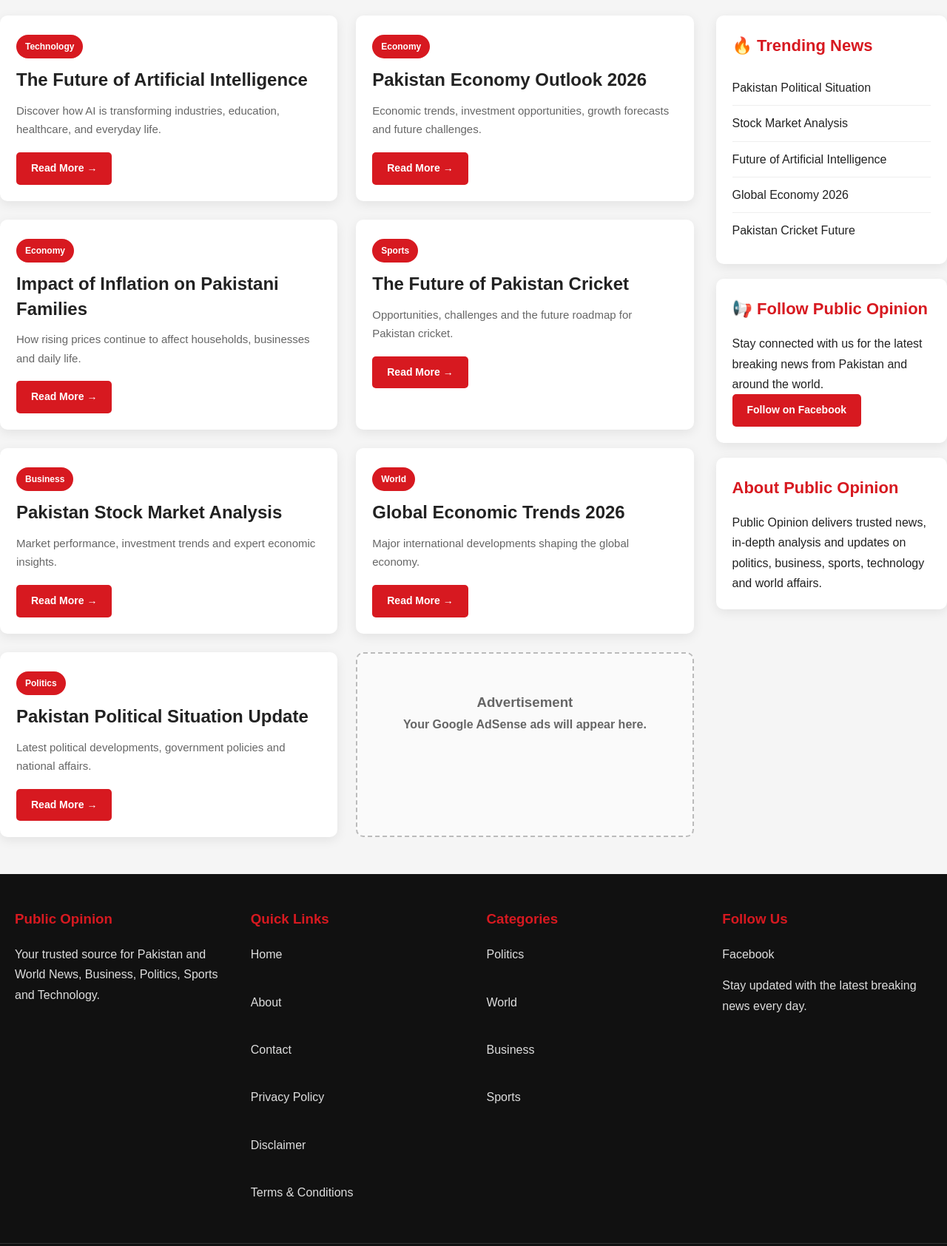
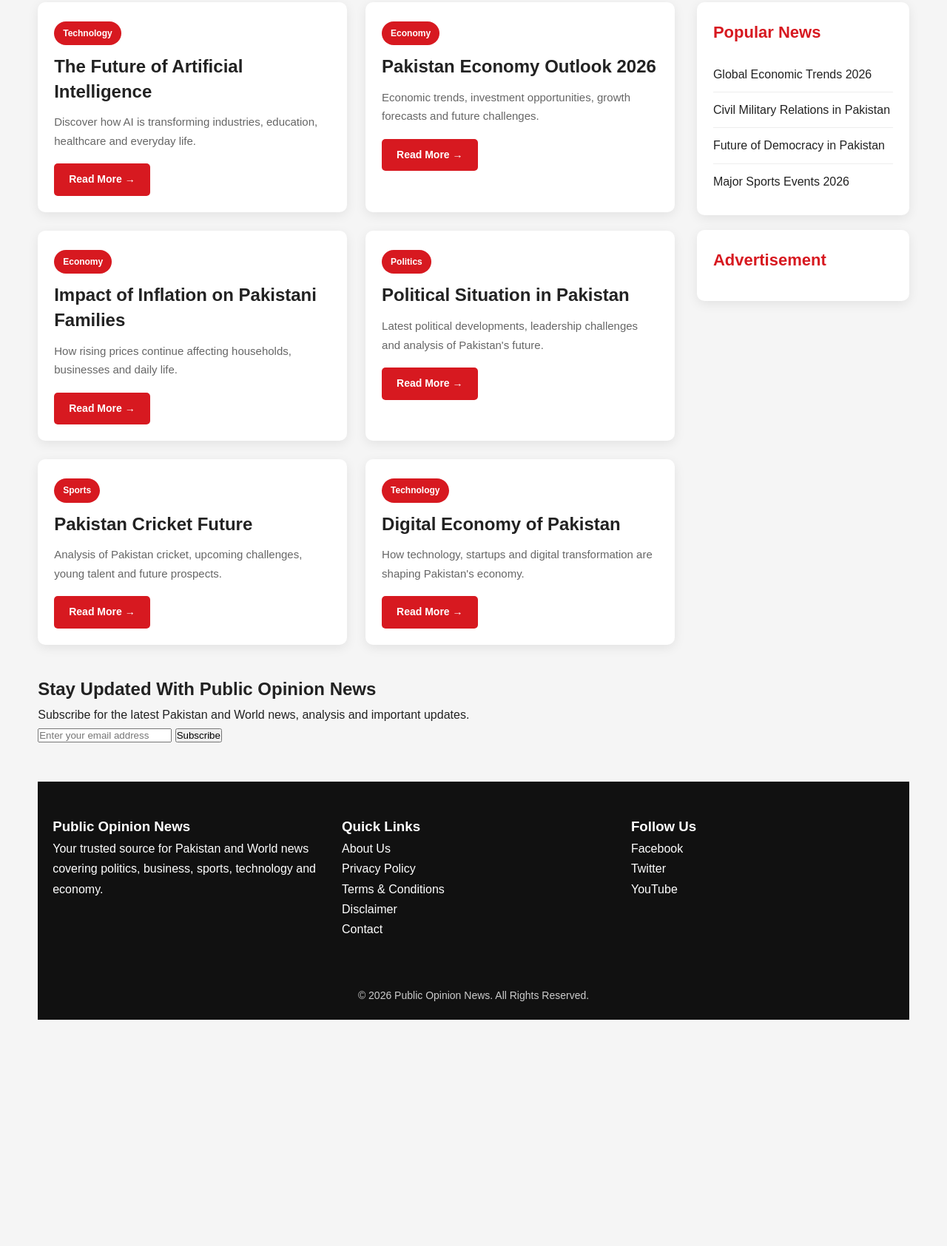
Before and after one commit to Iqbal123456780/public-opinion, a plain HTML site: page index.html in a window 1280 px wide. Shown: the part 788-2473 px from the top of the page at 74% size. After the commit the page ends 2167 px from the top, so only its background shows below. Drawn offline with Linux system fonts and the light colour scheme.

Commit message:
Refactor index.html for improved structure and content

```diff
--- a/index.html
+++ b/index.html
@@ -2,307 +2,718 @@
 <html lang="en">
 
 <head>
+
 <meta charset="UTF-8">
+
 <meta name="viewport" content="width=device-width, initial-scale=1.0">
 
-    <title>Public Opinion News | Pakistan & World Latest News</title>
+
+<title>
+Public Opinion News | Pakistan & World Latest News
+</title>
+
 
 <meta name="description"
-        content="Public Opinion News brings you the latest breaking news from Pakistan and around the world including politics, business, sports, technology and economy.">
+content="Public Opinion News brings you latest breaking news from Pakistan and around the world including politics, business, sports, technology and economy.">
+
 
 <meta name="keywords"
-        content="Pakistan News, World News, Breaking News, Politics, Business, Sports, Technology">
+content="Pakistan News, World News, Breaking News, Politics, Business, Sports, Technology, Economy">
 
-    <meta name="author" content="Public Opinion News">
 
-    <meta property="og:title" content="Public Opinion News">
+<meta name="author"
+content="Public Opinion News">
+
+
+<meta name="robots"
+content="index, follow">
+
+
+<meta name="theme-color"
+content="#d71920">
+
+
+<meta property="og:title"
+content="Public Opinion News">
+
+
 <meta property="og:description"
 content="Latest Pakistan and World News with analysis and updates.">
-    <meta property="og:type" content="website">
+
+
+<meta property="og:type"
+content="website">
+
+
+<meta property="og:image"
+content="logo.png">
+
 
 <meta property="og:url"
 content="https://iqbal123456780.github.io/public-opinion/">
 
+
+
+<meta name="twitter:card"
+content="summary_large_image">
+
+
+
 <link rel="canonical"
 href="https://iqbal123456780.github.io/public-opinion/">
 
-    <link rel="stylesheet" href="style.css">
+
+
+<link rel="stylesheet"
+href="style.css">
+
+
+
+<!-- Google AdSense -->
 
 <script async
 src="https://pagead2.googlesyndication.com/pagead/js/adsbygoogle.js?client=ca-pub-XXXXXXXX"
-        crossorigin="anonymous"></script>
+crossorigin="anonymous">
+</script>
+
 
 </head>
 
+
 <body>
+
 
 <!-- TOP BAR -->
 
 <div class="top-bar">
 
-    <div class="top-left">
+<div class="top-bar-container">
+
+<div>
 🌍 Trusted News • Pakistan • World • Business • Sports
 </div>
 
-    <div class="top-right">
+
+<div>
 Follow us on Facebook
 </div>
 
+
 </div>
+
+</div>
+
+
 
 <!-- HEADER -->
 
 <header class="header">
 
+
 <div class="header-container">
 
+
 <div class="logo">
+
 PUBLIC <span>OPINION</span>
+
 <p>Your Voice. Your News.</p>
+
 </div>
+
+
 
 <nav class="navbar">
 
 <ul>
-                <li><a class="active" href="index.html">Home</a></li>
-                <li><a href="category.html?cat=politics">Politics</a></li>
-                <li><a href="category.html?cat=world">World</a></li>
-                <li><a href="category.html?cat=business">Business</a></li>
-                <li><a href="category.html?cat=sports">Sports</a></li>
-                <li><a href="about.html">About</a></li>
-                <li><a href="contact.html">Contact</a></li>
+
+<li>
+<a class="active" href="index.html">
+Home
+</a>
+</li>
+
+
+<li>
+<a href="category.html?cat=politics">
+Politics
+</a>
+</li>
+
+
+<li>
+<a href="category.html?cat=world">
+World
+</a>
+</li>
+
+
+<li>
+<a href="category.html?cat=business">
+Business
+</a>
+</li>
+
+
+<li>
+<a href="category.html?cat=sports">
+Sports
+</a>
+</li>
+
+
+<li>
+<a href="about.html">
+About
+</a>
+</li>
+
+
+<li>
+<a href="contact.html">
+Contact
+</a>
+</li>
+
+
 </ul>
 
 </nav>
+
 
 </div>
 
 </header>
 
+
+
+
+
 <!-- BREAKING NEWS -->
 
 <section class="breaking-news">
 
-    <span class="breaking-label">BREAKING</span>
 
-    <marquee behavior="scroll" direction="left">
+<div class="breaking-container">
+
+
+<span class="breaking-label">
+BREAKING
+</span>
+
+
+<div class="breaking-text">
 
 Pakistan News • World News • Economy • Technology • Sports • Politics
 
-    </marquee>
+</div>
+
+
+</div>
+
 
 </section>
 
-</main>
 
-<footer class="footer">
 
-...
 
-</footer>
 
-<script src="script.js"></script>
+<main class="container">
 
-<!-- FEATURED NEWS -->
+
+
+<!-- HERO SECTION -->
+
 
 <section class="hero">
 
+
 <div class="hero-content">
 
-    <h1>Top Story</h1>
+
+<h1>
+Top Story
+</h1>
+
 
 <div class="hero-card">
-    </div>
-    </section>
 
 
-        <h3>The Future of Artificial Intelligence</h3>
+<h3>
+The Future of Artificial Intelligence
+</h3>
+
 
 <p>
 Discover how Artificial Intelligence is transforming healthcare,
 education, business, security and everyday life across the world.
 </p>
 
+
 <a class="btn"
 href="artificial-intelligence-future.html">
+
 Read Full Story
+
 </a>
+
+
+</div>
+
+
+</div>
+
+
+</section>
+
+
+
+
+<h2 class="section-title">
+Latest News
+</h2>
+
+
+
+<div class="news-layout">
+
+
+<section class="main-news">
+
+
+<article class="news-card">
+
+<span class="category">
+Technology
+</span>
+
+
+<h3>
+The Future of Artificial Intelligence
+</h3>
+
+
+<p>
+Discover how AI is transforming industries, education, healthcare and everyday life.
+</p>
+
+
+<a class="btn"
+href="artificial-intelligence-future.html">
+
+Read More →
+
+</a>
+
+</article>
+
+
+
+<article class="news-card">
+
+<span class="category">
+Economy
+</span>
+
+
+<h3>
+Pakistan Economy Outlook 2026
+</h3>
+
+
+<p>
+Economic trends, investment opportunities, growth forecasts and future challenges.
+</p>
+
+
+<a class="btn"
+href="pakistan-economy-outlook-2026.html">
+
+Read More →
+
+</a>
+
+</article>
+
+
+
+<article class="news-card">
+
+<span class="category">
+Economy
+</span>
+
+
+<h3>
+Impact of Inflation on Pakistani Families
+</h3>
+
+
+<p>
+How rising prices continue affecting households, businesses and daily life.
+</p>
+
+
+<a class="btn"
+href="inflation-impact-pakistan.html">
+
+Read More →
+
+</a>
+
+</article>
+<article class="news-card">
+
+<span class="category">
+Politics
+</span>
+
+
+<h3>
+Political Situation in Pakistan
+</h3>
+
+
+<p>
+Latest political developments, leadership challenges and analysis of Pakistan's future.
+</p>
+
+
+<a class="btn"
+href="political-situation-pakistan.html">
+
+Read More →
+
+</a>
+
+</article>
+
+
+
+<article class="news-card">
+
+<span class="category">
+Sports
+</span>
+
+
+<h3>
+Pakistan Cricket Future
+</h3>
+
+
+<p>
+Analysis of Pakistan cricket, upcoming challenges, young talent and future prospects.
+</p>
+
+
+<a class="btn"
+href="pakistan-cricket-future.html">
+
+Read More →
+
+</a>
+
+</article>
+
+
+
+<article class="news-card">
+
+<span class="category">
+Technology
+</span>
+
+
+<h3>
+Digital Economy of Pakistan
+</h3>
+
+
+<p>
+How technology, startups and digital transformation are shaping Pakistan's economy.
+</p>
+
+
+<a class="btn"
+href="digital-economy-pakistan.html">
+
+Read More →
+
+</a>
+
+</article>
+
+
+</section>
+
+
+
+
+<!-- SIDEBAR -->
+
+
+<aside class="sidebar">
+
+
+
+<div class="sidebar-box">
+
+
+<h3>
+Popular News
+</h3>
+
+
+<ul>
+
+
+<li>
+<a href="global-economic-trends.html">
+Global Economic Trends 2026
+</a>
+</li>
+
+
+<li>
+<a href="civil-military-relations-pakistan.html">
+Civil Military Relations in Pakistan
+</a>
+</li>
+
+
+<li>
+<a href="future-of-democracy-pakistan.html">
+Future of Democracy in Pakistan
+</a>
+</li>
+
+
+<li>
+<a href="major-sports-events-2026.html">
+Major Sports Events 2026
+</a>
+</li>
+
+
+</ul>
+
+
+</div>
+
+
+
+
+
+<div class="sidebar-box">
+
+
+<h3>
+Advertisement
+</h3>
+
+
+<!-- Google AdSense Ad Unit -->
+
+<ins class="adsbygoogle"
+style="display:block"
+data-ad-client="ca-pub-XXXXXXXX"
+data-ad-slot="XXXXXXXX"
+data-ad-format="auto"
+data-full-width-responsive="true">
+</ins>
+
+
+<script>
+(adsbygoogle = window.adsbygoogle || []).push({});
+</script>
+
+
+</div>
+
+
+
+</aside>
+
+
+
+</div>
+
+<!-- NEWSLETTER SECTION -->
+
+<section class="newsletter">
+
+<div class="newsletter-box">
+
+<h2>
+Stay Updated With Public Opinion News
+</h2>
+
+
+<p>
+Subscribe for the latest Pakistan and World news, analysis and important updates.
+</p>
+
+
+<form>
+
+<input
+type="email"
+placeholder="Enter your email address"
+required>
+
+
+<button type="submit">
+Subscribe
+</button>
+
+
+</form>
+
 
 </div>
 
 </section>
 
-<h2 class="section-title">Latest News</h2>
-  <div class="news-layout">
 
-    <!-- MAIN NEWS -->
-    <section class="main-news">
 
-        <article class="news-card">
-            <span class="category">Technology</span>
-            <h3>The Future of Artificial Intelligence</h3>
-            <p>Discover how AI is transforming industries, education, healthcare, and everyday life.</p>
-            <a class="btn" href="artificial-intelligence-future.html">Read More →</a>
-        </article>
 
-        <article class="news-card">
-            <span class="category">Economy</span>
-            <h3>Pakistan Economy Outlook 2026</h3>
-            <p>Economic trends, investment opportunities, growth forecasts and future challenges.</p>
-            <a class="btn" href="pakistan-economy-outlook-2026.html">Read More →</a>
-        </article>
 
-        <article class="news-card">
-            <span class="category">Economy</span>
-            <h3>Impact of Inflation on Pakistani Families</h3>
-            <p>How rising prices continue to affect households, businesses and daily life.</p>
-            <a class="btn" href="inflation-impact-pakistan.html">Read More →</a>
-        </article>
+<!-- FOOTER -->
 
-        <article class="news-card">
-            <span class="category">Sports</span>
-            <h3>The Future of Pakistan Cricket</h3>
-            <p>Opportunities, challenges and the future roadmap for Pakistan cricket.</p>
-            <a class="btn" href="pakistan-cricket-future.html">Read More →</a>
-        </article>
+<footer class="footer">
 
-        <article class="news-card">
-            <span class="category">Business</span>
-            <h3>Pakistan Stock Market Analysis</h3>
-            <p>Market performance, investment trends and expert economic insights.</p>
-            <a class="btn" href="pakistan-stock-market-analysis.html">Read More →</a>
-        </article>
 
-        <article class="news-card">
-            <span class="category">World</span>
-            <h3>Global Economic Trends 2026</h3>
-            <p>Major international developments shaping the global economy.</p>
-            <a class="btn" href="global-economic-trends.html">Read More →</a>
-        </article>
+<div class="footer-container">
 
-        <article class="news-card">
-            <span class="category">Politics</span>
-            <h3>Pakistan Political Situation Update</h3>
-            <p>Latest political developments, government policies and national affairs.</p>
-            <a class="btn" href="political-situation-pakistan.html">Read More →</a>
-        </article>
 
-        <div class="ad-box">
-            <h3>Advertisement</h3>
-            <p>Your Google AdSense ads will appear here.</p>
-        </div>
 
-    </section>
+<div class="footer-about">
 
-    <!-- SIDEBAR -->
+<h3>
+Public Opinion News
+</h3>
 
-    <aside class="sidebar">
 
-        <div class="sidebar-box">
-            <h3>🔥 Trending News</h3>
+<p>
+Your trusted source for Pakistan and World news covering politics, business, sports, technology and economy.
+</p>
 
-            <ul>
-                <li><a href="political-situation-pakistan.html">Pakistan Political Situation</a></li>
-                <li><a href="pakistan-stock-market-analysis.html">Stock Market Analysis</a></li>
-                <li><a href="artificial-intelligence-future.html">Future of Artificial Intelligence</a></li>
-                <li><a href="global-economic-trends.html">Global Economy 2026</a></li>
-                <li><a href="pakistan-cricket-future.html">Pakistan Cricket Future</a></li>
-            </ul>
 
 </div>
 
-        <div class="sidebar-box">
 
-            <h3>📢 Follow Public Opinion</h3>
 
-            <p>
-                Stay connected with us for the latest breaking news from Pakistan and around the world.
-            </p>
 
-            <a class="btn"
-               href="https://www.facebook.com/publicopinion1212"
-               target="_blank">
-               Follow on Facebook
+
+<div class="footer-links">
+
+
+<h3>
+Quick Links
+</h3>
+
+
+<ul>
+
+
+<li>
+<a href="about.html">
+About Us
 </a>
+</li>
+
+
+<li>
+<a href="privacy.html">
+Privacy Policy
+</a>
+</li>
+
+
+<li>
+<a href="terms.html">
+Terms & Conditions
+</a>
+</li>
+
+
+<li>
+<a href="disclaimer.html">
+Disclaimer
+</a>
+</li>
+
+
+<li>
+<a href="contact.html">
+Contact
+</a>
+</li>
+
+
+</ul>
+
 
 </div>
 
-        <div class="sidebar-box">
 
-            <h3>About Public Opinion</h3>
 
-            <p>
-                Public Opinion delivers trusted news, in-depth analysis and updates on politics,
-                business, sports, technology and world affairs.
-            </p>
+
+
+<div class="footer-social">
+
+
+<h3>
+Follow Us
+</h3>
+
+
+<a href="#">
+Facebook
+</a>
+
+
+<br>
+
+
+<a href="#">
+Twitter
+</a>
+
+
+<br>
+
+
+<a href="#">
+YouTube
+</a>
+
 
 </div>
 
-    </aside>
 
-  </div>
-  <footer class="footer">
-
-    <div class="footer-container">
-
-        <div class="footer-column">
-            <h3>Public Opinion</h3>
-            <p>
-                Your trusted source for Pakistan and World News, Business,
-                Politics, Sports and Technology.
-            </p>
-        </div>
-
-        <div class="footer-column">
-            <h3>Quick Links</h3>
-
-            <a href="index.html">Home</a><br>
-            <a href="about.html">About</a><br>
-            <a href="contact.html">Contact</a><br>
-            <a href="privacy.html">Privacy Policy</a><br>
-            <a href="disclaimer.html">Disclaimer</a><br>
-            <a href="terms.html">Terms & Conditions</a>
 
 </div>
 
-        <div class="footer-column">
 
-            <h3>Categories</h3>
 
-            <a href="category.html?cat=politics">Politics</a><br>
-            <a href="category.html?cat=world">World</a><br>
-            <a href="category.html?cat=business">Business</a><br>
-            <a href="category.html?cat=sports">Sports</a>
+<div class="copyright">
+
+© 2026 Public Opinion News. All Rights Reserved.
 
 </div>
 
-        <div class="footer-column">
 
-            <h3>Follow Us</h3>
-
-            <a href="https://www.facebook.com/publicopinion1212" target="_blank">
-                Facebook
-            </a>
-
-            <p style="margin-top:15px;">
-                Stay updated with the latest breaking news every day.
-            </p>
-
-        </div>
-
-    </div>
-
-    <hr>
-
-    <p class="copyright">
-        © 2026 Public Opinion. All Rights Reserved.
-    </p>
 
 </footer>
 
-<script src="script.js"></script>
+
+
 
 </main>
 
+
 </body>
+
 </html>
```
Lines whose indentation alone changed are shown as unchanged.
